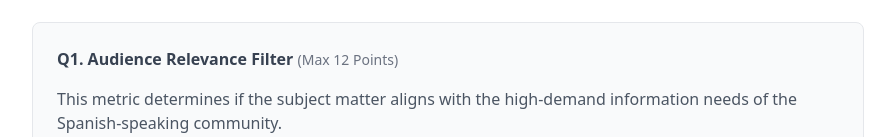
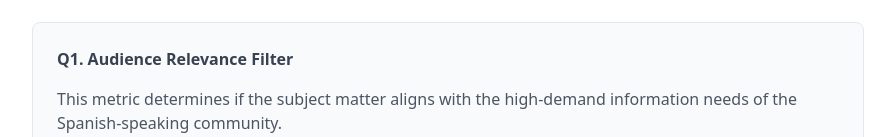
Before and after one commit to villegcm/spanish-translation-rubric-webapp, a plain HTML site: page index.html in a window 1280 px wide. Shown: the part 400-537 px from the top of the page, without its empty margins (192-1087 px from the left). Drawn offline with nearby package versions, Linux system fonts and the light colour scheme.

Commit message:
Update index.html

```diff
--- a/index.html
+++ b/index.html
@@ -109,7 +109,7 @@
             <!-- STAGE 1: AUDIENCE RELEVANCE (Q1) -->
             <div id="audienceSection" class="p-6 bg-gray-50 rounded-lg border border-gray-200">
                 <div id="q1Header" class="flex justify-between items-center cursor-pointer mb-4">
-                    <h2 class="2xl font-semibold text-gray-700">Q1. Audience Relevance Filter <span class="text-sm font-normal text-gray-500">(Max 12 Points)</span></h2>
+                    <h2 class="2xl font-semibold text-gray-700">Q1. Audience Relevance Filter </h2>
                 </div>
 
                 <div id="q1Content" class="q-content space-y-6 pb-4">
```
